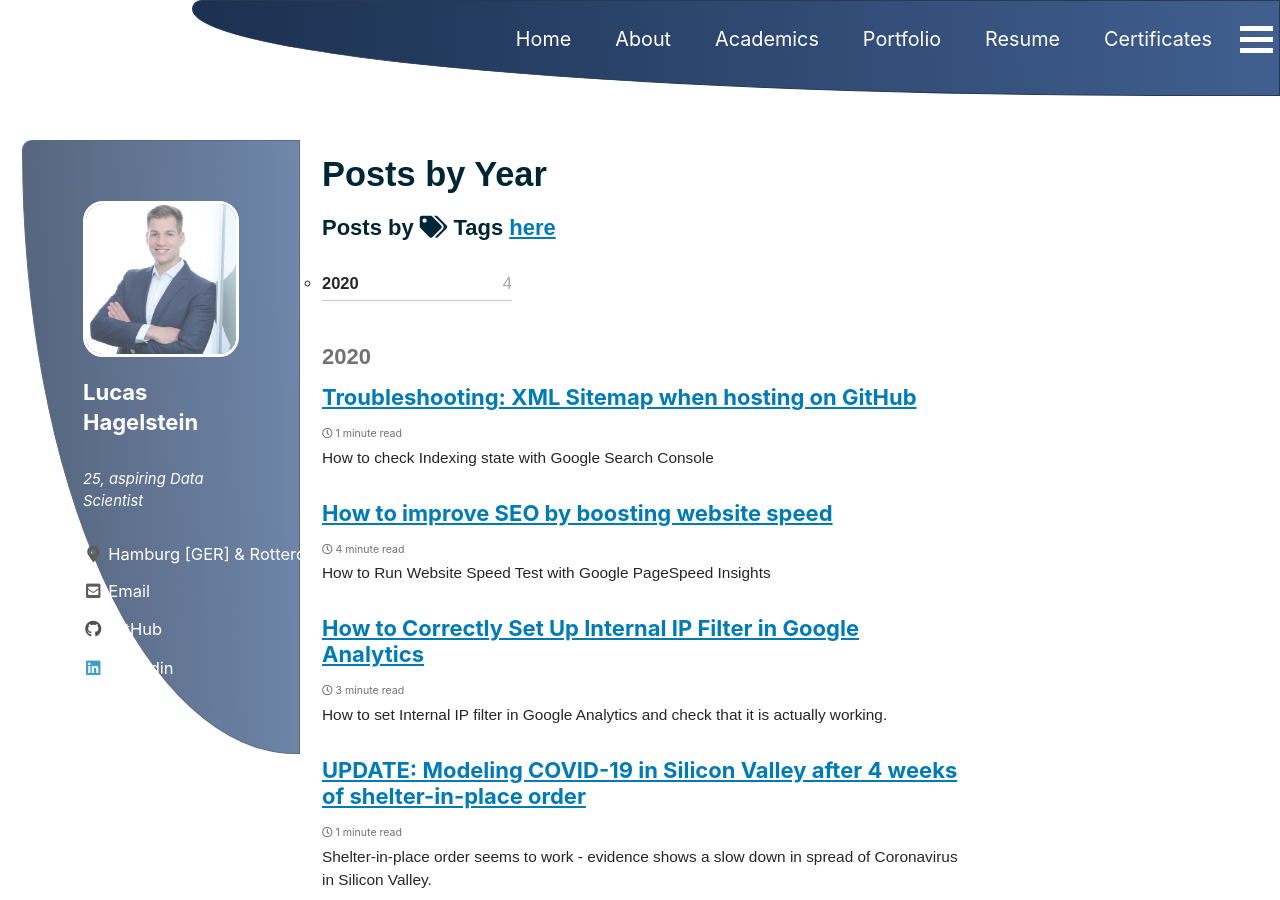
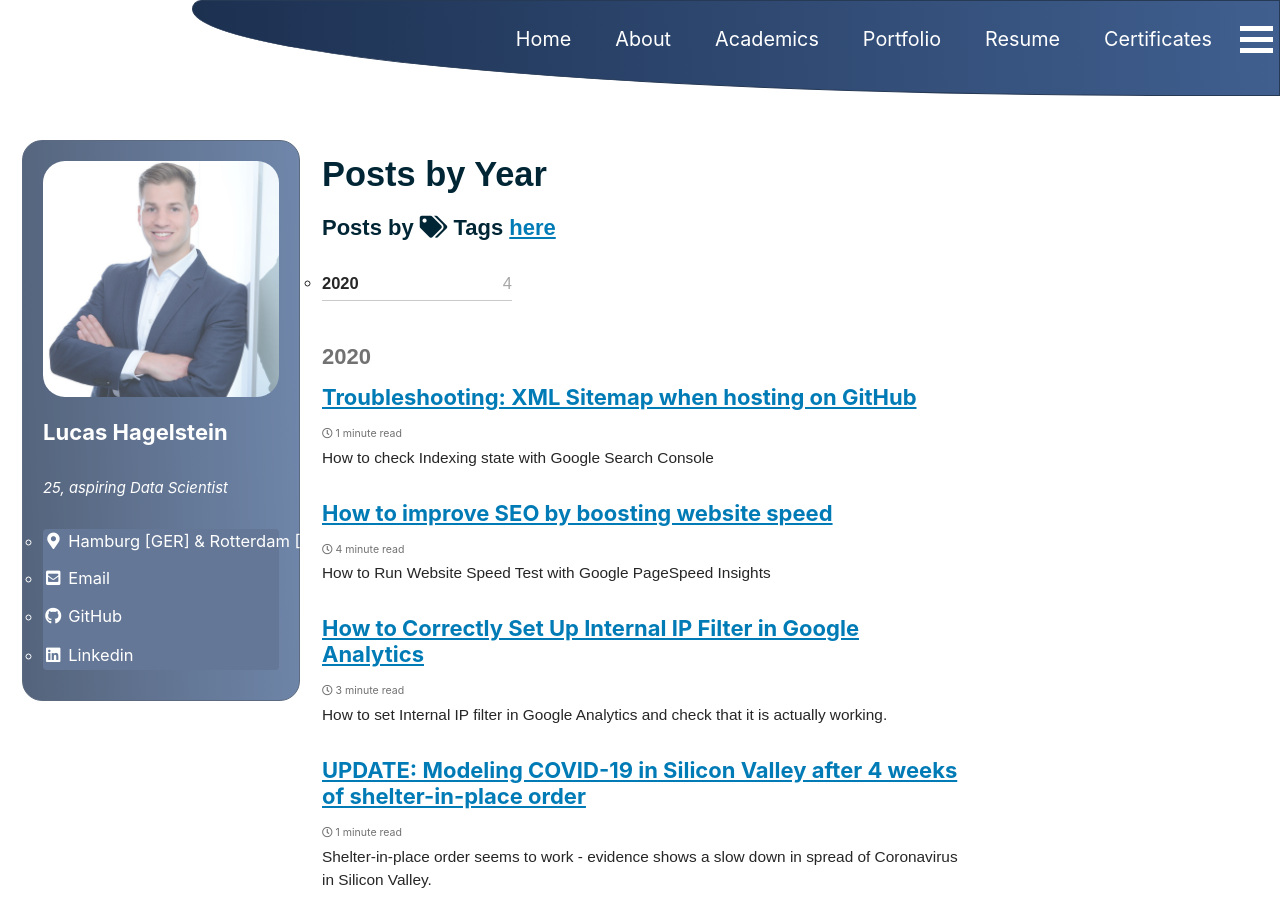
Before and after one commit to LHAGELS/LHAGELS.github.io, a Jekyll site: the page built from _pages/year-archive.md, in a window 1280 px wide and 900 px high. Built offline with Jekyll 4.4.1, drawn with Linux system fonts in a browser that asks for light colours; cached includes are drawn as plain includes; nearby versions of some CDN libraries.

Commit message:
new github

```diff
--- a/_sass/minimal-mistakes/_sidebar.scss
+++ b/_sass/minimal-mistakes/_sidebar.scss
@@ -73,10 +73,10 @@
 }
 
 .background_sidebar {
-  padding: 60px;
+  padding: 20px;
   background-image: linear-gradient(268deg, #405f8f, #1c3050);
   border: 0.25px solid rgba(38, 57, 85, 1);
-  border-radius: 10px 0px 0px 100%;
+  border-radius: 20px 20px 20px 20px;
 }
 
 .sidebar__right {
@@ -136,9 +136,9 @@
 
   img {
     max-width: 250px;
-    border-radius: 20px;
+    border-radius: 1em;
     margin: auto;
-    border: 3px solid white;
+    border: 0px solid white;
     // @include breakpoint($large) {
     //   padding: 0px;
     //   border: 0px solid $border-color;
@@ -244,7 +244,7 @@
     margin: 0;
     padding: 0;
     border: 0;
-    background: transparent;
+    background: #304a73;
     box-shadow: none;
   }
 
--- a/_sass/minimal-mistakes/_utilities.scss
+++ b/_sass/minimal-mistakes/_utilities.scss
@@ -204,7 +204,7 @@ body:hover .visually-hidden button {
   .fab,
   .far,
   .fal {
-    color: $text-color;
+    color: white;
   }
 
   .fa-behance,
@@ -238,7 +238,7 @@ body:hover .visually-hidden button {
   .fa-github,
   .fa-github-alt,
   .fa-github-square {
-    color: $github-color;
+    color: white;
   }
 
   .fa-gitlab {
@@ -256,7 +256,7 @@ body:hover .visually-hidden button {
 
   .fa-linkedin,
   .fa-linkedin-in {
-    color: $linkedin-color;
+    color: white;
   }
 
   .fa-mastodon,
```
